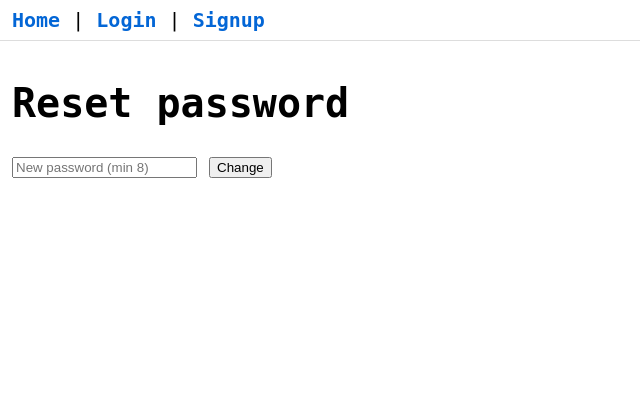
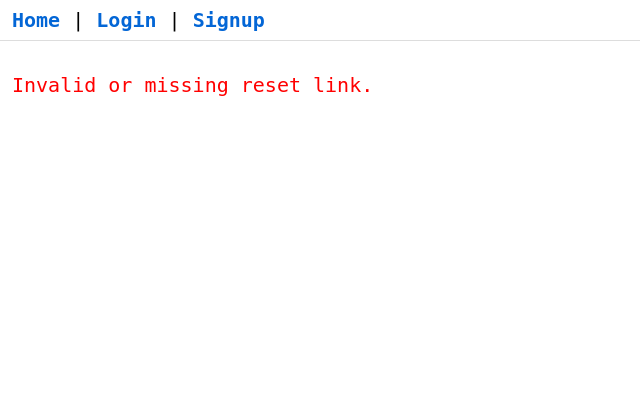
Before and after one commit to ketzon/camagru-v3, a PHP site: page /image/reset.php in a window 1280 px wide. Shown: the top 420 px of the page, without its empty margins (0-640 px from the left). Run offline with PHP 8.4, Linux system fonts and the light colour scheme.

Commit message:
reset pw working, need to test more tmrw

```diff
--- a/app/views/reset.php
+++ b/app/views/reset.php
@@ -1,11 +1,25 @@
-<?php require __DIR__.'/partials/header.php';
-$token = $_GET['t'] ?? ''; $uid = (int)($_GET['u'] ?? 0); ?>
+<?php
+require __DIR__ . '/partials/header.php';
+require_once __DIR__ . '/../csrf.php';
+$csrf = Csrf::getToken();
+$token = $_GET['t'] ?? '';
+$uid = (int)($_GET['u'] ?? 0);
+
+if ($token === '' || $uid <= 0) {
+    echo "<p style='color:red;'>Invalid or missing reset link.</p>";
+    require __DIR__ . '/partials/footer.php';
+    exit;
+}
+?>
+
 <h1>Reset password</h1>
-<form method="post" action="/reset">
-    <input type="hidden" name="_csrf" value="<?php require __DIR__.'/../csrf.php'; echo htmlspecialchars(Csrf::getToken()); ?>">
+<form method="post" action="/reset" style="margin-top:20px;">
+    <input type="hidden" name="_csrf" value="<?= htmlspecialchars($csrf) ?>">
     <input type="hidden" name="t" value="<?= htmlspecialchars($token) ?>">
     <input type="hidden" name="u" value="<?= (int)$uid ?>">
-    <input type="password" name="newPassword" placeholder="New password (min 8)" required>
+    <label for="newPassword">New password (min 8 characters)</label><br>
+    <input type="password" id="newPassword" name="newPassword" placeholder="********" required minlength="8" style="margin:8px 0;"><br>
     <button type="submit">Change</button>
 </form>
-<?php require __DIR__.'/partials/footer.php'; ?>
+
+<?php require __DIR__ . '/partials/footer.php'; ?>
```
Also changed, not shown: storage/db.sqlite.
